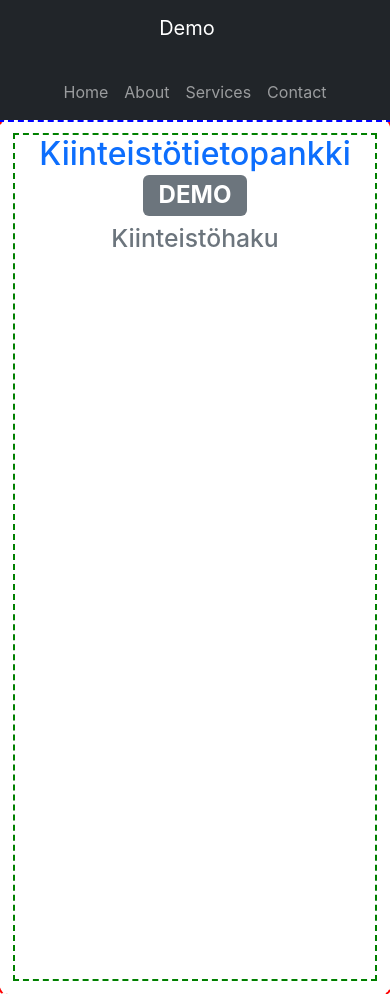
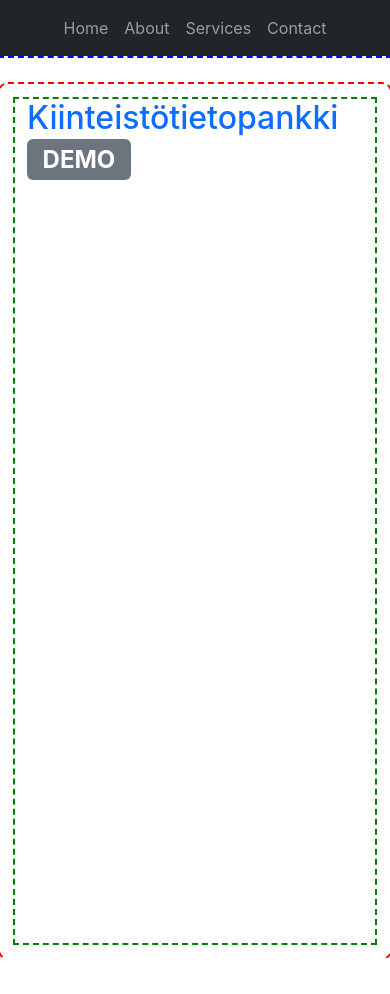
Before and after one commit to Kiinteistotietopankki/KTP_demo, a React (Create React App) app in the folder client/: page / in a window 390 px wide. After the commit the page ends 958 px from the top, so only its background shows below. Built offline with nearby package versions, Linux system fonts and the light colour scheme.

Commit message:
working responsive nav

```diff
--- a/client/src/App.css
+++ b/client/src/App.css
@@ -13,8 +13,17 @@
     flex-direction: column;
   }
 
-  .nav-names{
+  .sidebar{
+    display: flex;
     flex-direction: row;
+    position: fixed;
+    min-width: 100vw;
+    flex-wrap: wrap;
+  }
+
+
+  .app-container{
+    margin-top: 10vh;
   }
 }
 
@@ -36,6 +45,8 @@
   flex-direction: column;
   display: flex;
   flex-wrap: wrap;
+  padding: 2vw;
+  /* position: fixed; */
 }
 
 .nav-names{
@@ -48,7 +59,6 @@
 .container{
   outline: 2px dashed green;
   min-height: 100vh;
-  text-align: center;
 }
 
 /* ====== */
--- a/client/src/components/Sidebar.js
+++ b/client/src/components/Sidebar.js
@@ -1,4 +1,6 @@
-import { Navbar, Nav } from 'react-bootstrap';  // Importing the necessary Bootstrap components
+// import { Navbar, Nav } from 'react-bootstrap';  // Importing the necessary Bootstrap components
+import Navbar from 'react-bootstrap/Navbar';
+import Nav from 'react-bootstrap/Nav'
 import { Link } from 'react-router-dom';
 import '../App.css';
 
@@ -10,8 +12,8 @@ function Sidebar() {
             className="sidebar"
             // expand="lg"
         >
-                <Navbar.Brand as={Link} to="/" className="mb-4">Demo</Navbar.Brand>
-                <Nav className="nav-names">
+
+                <Nav className="flex-sm-column flex-row">
                     <Nav.Link as={Link} to="/" className="nav-item">Home</Nav.Link>
                     <Nav.Link as={Link} to="/about" className="nav-item">About</Nav.Link>
                     <Nav.Link as={Link} to="/services" className="nav-item">Services</Nav.Link>
--- a/client/src/pages/Home.js
+++ b/client/src/pages/Home.js
@@ -7,7 +7,6 @@ function Home() {
   return (
     <div className="container">
       <h1 className='text-primary'>Kiinteistötietopankki <Badge bg="secondary">DEMO</Badge></h1>
-      <h2 className='text-secondary'>Kiinteistöhaku</h2>
     </div>
   );
 }
```
